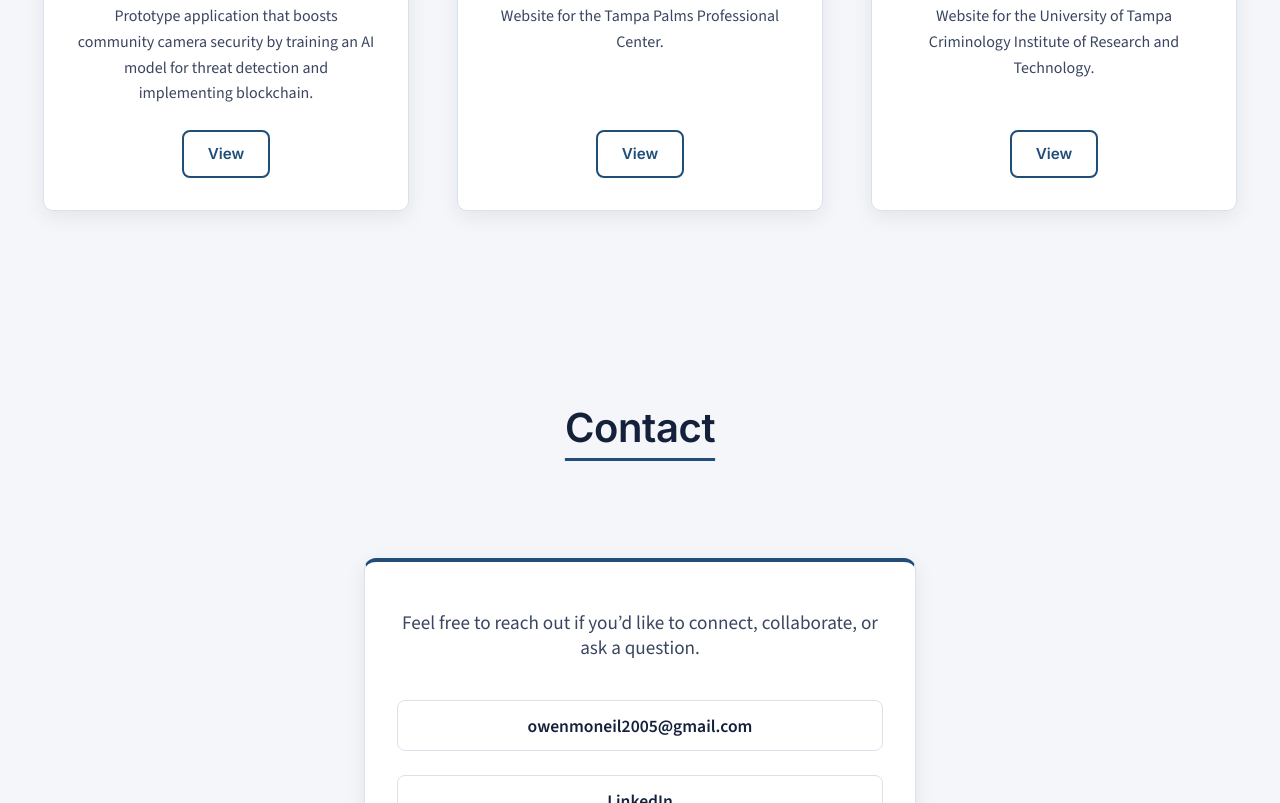
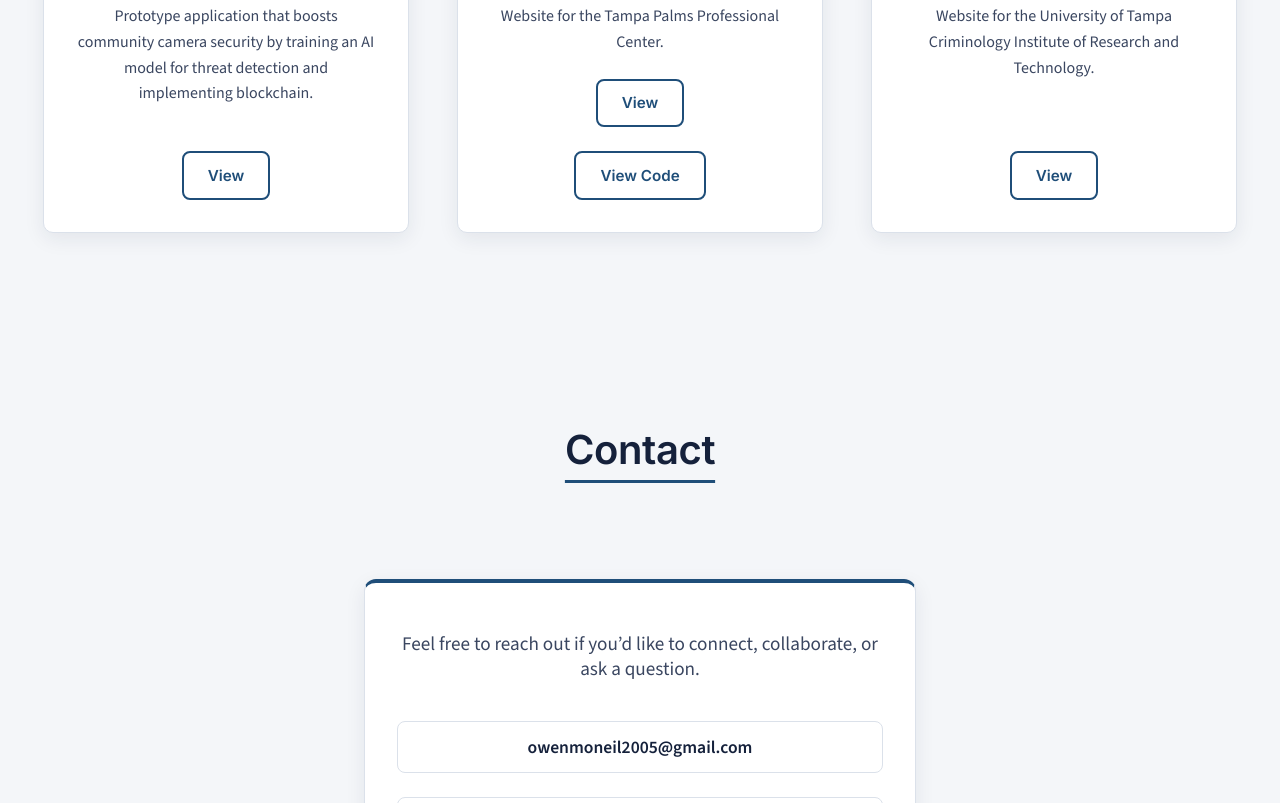
Before and after one commit to Owen7117/Portfolio-website, a plain HTML site: page homePage.html in a window 1280 px wide. Shown: the part 3066-3869 px from the top of the page. Drawn offline with nearby package versions, Linux system fonts and the light colour scheme.

Commit message:
add link to tampa palms center repo

```diff
--- a/homePage.html
+++ b/homePage.html
@@ -165,6 +165,7 @@
                 <h3>TPPC Group Project</h3>
                 <p>Website for the Tampa Palms Professional Center.</p>
                 <a class="projectBtn" href="https://tppcgroup5.vercel.app" target="_blank" rel="noopener noreferrer">View</a>
+                <a class="projectBtn" href="https://github.com/tppcgroups/tppcgroup5" target="_blank" rel="noopener noreferrer">View Code</a>
             </div>
             <div class="projectCard">
                 <div class="projectImage">
```
Also changed, not shown: index.html (+1 -0 lines).
